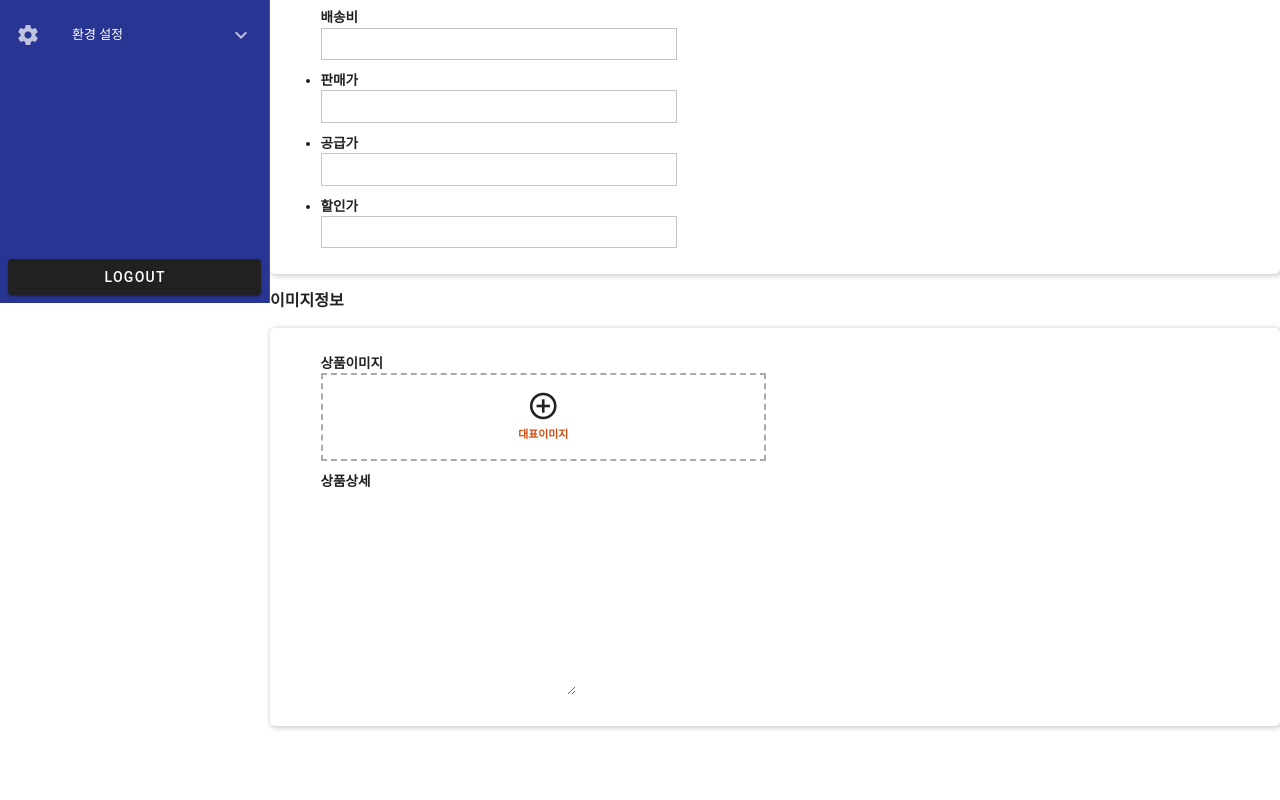
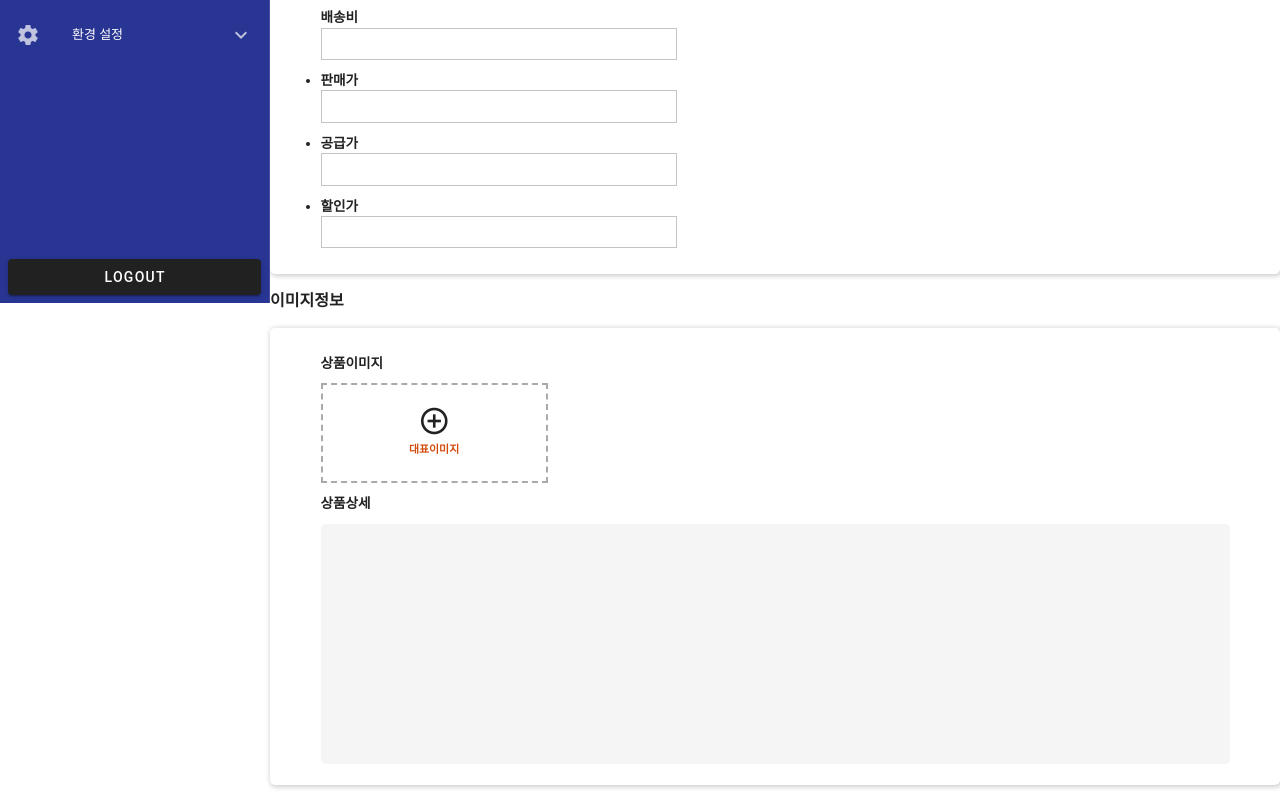
Before and after one commit to haranseok/open_market_admin, a Vue app: page /goods in a window 1280 px wide. Shown: the part 497-1297 px from the top of the page. Before the commit the page ends 1238 px from the top, so only its background shows below. Built offline with nearby package versions, Linux system fonts and the light colour scheme.

Commit message:
port 번호 수정 및 imgUpload 파일 컴포넌트화

```diff
--- a/package.json
+++ b/package.json
@@ -3,7 +3,7 @@
   "version": "0.0.0",
   "private": true,
   "scripts": {
-    "start": "vite --host",
+    "start": "vite --host --port 8080",
     "start:local": "vite --mode dev",
     "dev": "vite",
     "build:dev": "vite build --mode dev",
--- /dev/null
+++ b/src/components/items/ImgUploadInput.vue
@@ -0,0 +1,66 @@
+<template>
+  <div class="img-container">
+    <div class="img-wrap">
+      <img :src="src" :alt="alt" v-if="imgShow" />
+      <label for="imgUpload" class="cp" v-if="labelShow">
+        <v-icon>mdi-plus-circle-outline</v-icon>
+        <small>{{ labelText }}</small>
+      </label>
+      <input
+        type="file"
+        id="imgUpload"
+        accept="image/*"
+        @change="imgFileUpload"
+      />
+    </div>
+  </div>
+</template>
+
+<script lang="ts" setup>
+export interface FILEUPLOAD {
+  src: any;
+  alt: string;
+  labelText: string;
+  imgShow: boolean;
+  labelShow: boolean;
+}
+
+const { src, alt, labelText, imgShow, labelShow } = defineProps<FILEUPLOAD>();
+const emits = defineEmits<{
+  (e: "imaFileUpload", value: any): void;
+}>();
+
+const imgFileUpload = (e: any) => {
+  emits("imaFileUpload", e);
+};
+</script>
+
+<style lang="scss" scoped>
+.img-wrap {
+  width: 25%;
+  img {
+    width: 100%;
+    max-width: 200px;
+  }
+  label {
+    height: 100px;
+    display: block;
+    display: flex;
+    flex-direction: column;
+    align-items: center;
+    border: 2px dashed #aaa;
+    padding: 20px;
+    .v-icon {
+      font-size: 2rem;
+      margin-bottom: 5px;
+    }
+    small {
+      color: rgb(211, 74, 11);
+      font-weight: bold;
+    }
+  }
+  input[type="file"] {
+    display: none;
+  }
+}
+</style>
--- a/src/pages/goods/GoodsUpdate.vue
+++ b/src/pages/goods/GoodsUpdate.vue
@@ -16,20 +16,20 @@
         <div class="category-wrap flex">
           <label for="category" class="title">분류</label>
           <div class="select-box">
-            <select class="category" @click="doFocus">
+            <select class="category cp" @click="doFocus">
               <option value="대분류">대분류</option>
             </select>
-            <select class="category" @click="doFocus">
+            <select class="category cp" @click="doFocus">
               <option value="중분류">중분류</option>
             </select>
-            <select class="category" @click="doFocus">
+            <select class="category cp" @click="doFocus">
               <option value="소분류">소분류</option>
             </select>
           </div>
         </div>
         <div class="delivery-select flex">
           <p class="title">택배사</p>
-          <select class="category" @click="doFocus">
+          <select class="category cp" @click="doFocus">
             <option value="1">우체국택배</option>
             <option value="1">cj대한통운</option>
             <option value="1">한진택배</option>
@@ -59,20 +59,23 @@
       </section>
     </div>
   </article>
-  <article class="container">
+  <article class="container details">
     <h4>이미지정보</h4>
     <div class="inner">
-      <section class="flex">
+      <section>
         <p class="title">상품이미지</p>
-        <div class="img-wrap">
-          <label for="imgUpload" class="cp">
-            <v-icon>mdi-plus-circle-outline</v-icon>
-            <small>대표이미지</small>
-          </label>
-          <input type="file" id="imgUpload" />
+        <div class="img-container">
+          <ImgUpload
+            :src="imgSrc"
+            :alt="imgAlt"
+            :label-text="'대표이미지'"
+            :imgShow="imgShow"
+            :labelShow="labelShow"
+            @imaFileUpload="imgFileUpload"
+          />
         </div>
       </section>
-      <section class="flex">
+      <section>
         <p class="title">상품상세</p>
         <div class="goods-detail">
           <textarea name="" id="" cols="30" rows="10"></textarea>
@@ -83,7 +86,13 @@
 </template>
 
 <script lang="ts" setup>
-import { ref } from "vue";
+import { ref, watchEffect } from "vue";
+import ImgUpload from "@/components/items/ImgUploadInput.vue";
+const imgShow = ref(false);
+const labelShow = ref(true);
+const imgSrc = ref();
+const imgAlt = ref("");
+const files = ref();
 const doFocus = (e: any) => {
   removeFocus();
   e.target.classList.add("focus");
@@ -95,6 +104,27 @@ const removeFocus = () => {
     category[i].classList.remove("focus");
   }
 };
+
+const imgFileUpload = (e: any) => {
+  files.value = e.target.files[0];
+
+  const reader = new FileReader();
+  reader.onload = (e: any) => {
+    imgSrc.value = e.target.result;
+  };
+
+  reader.readAsDataURL(files.value);
+};
+files.value = "";
+watchEffect(
+  (files.value,
+  () => {
+    if (files.value !== "") {
+      imgShow.value = true;
+      labelShow.value = false;
+    }
+  })
+);
 </script>
 
 <style lang="scss" scoped>
@@ -158,25 +188,24 @@ input[type="text"] {
   }
 }
 
-.img-wrap {
-  label {
-    display: block;
-    display: flex;
-    flex-direction: column;
-    align-items: center;
-    border: 2px dashed #aaa;
-    padding: 15px;
-    .v-icon {
-      font-size: 2rem;
-      margin-bottom: 5px;
+.details section {
+  width: 100%;
+  .title {
+    margin: 10px 0;
+  }
+  .img-container {
+    width: 100%;
+  }
+
+  .goods-detail {
+    width: 100%;
+    textarea {
+      width: 100%;
+      padding: 2%;
+      resize: none;
+      border-radius: 5px;
+      background: #f5f5f5;
     }
-    small {
-      color: rgb(211, 74, 11);
-      font-weight: bold;
-    }
-  }
-  input[type="file"] {
-    display: none;
   }
 }
 </style>
```
